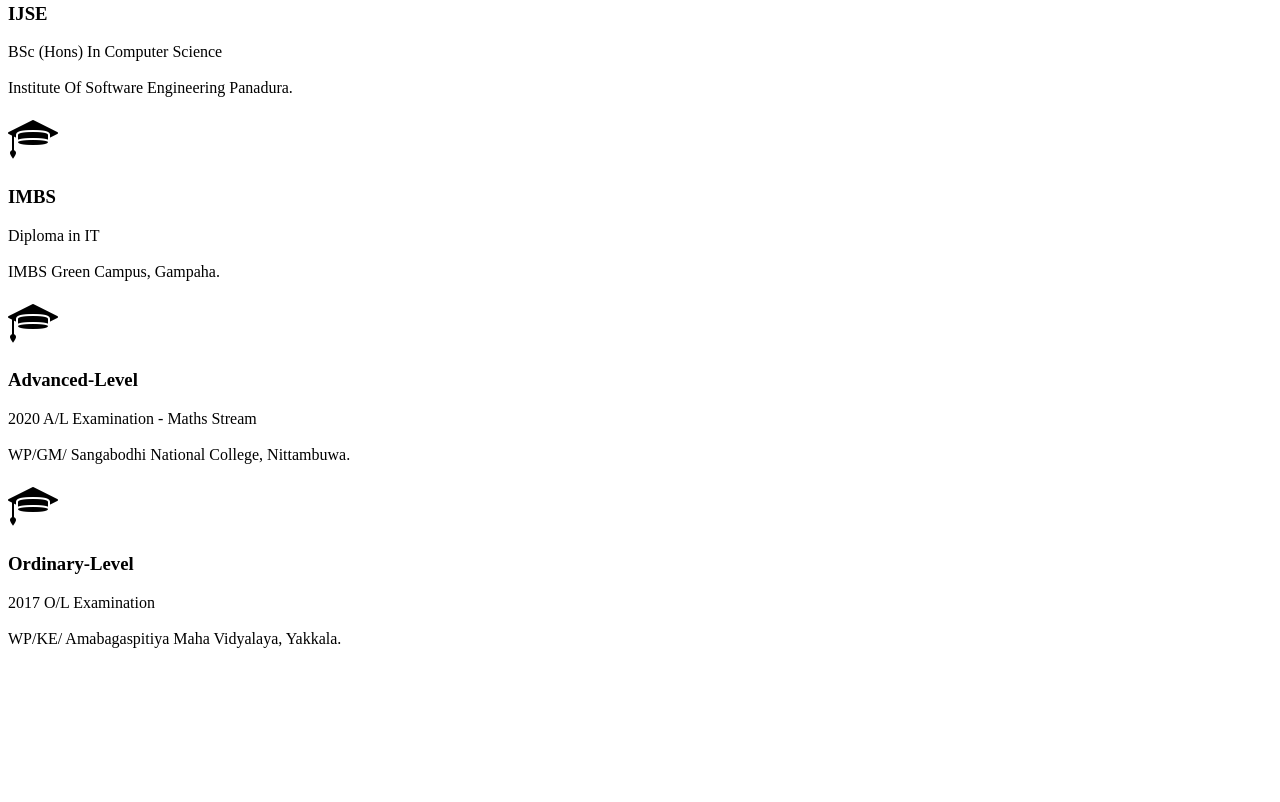
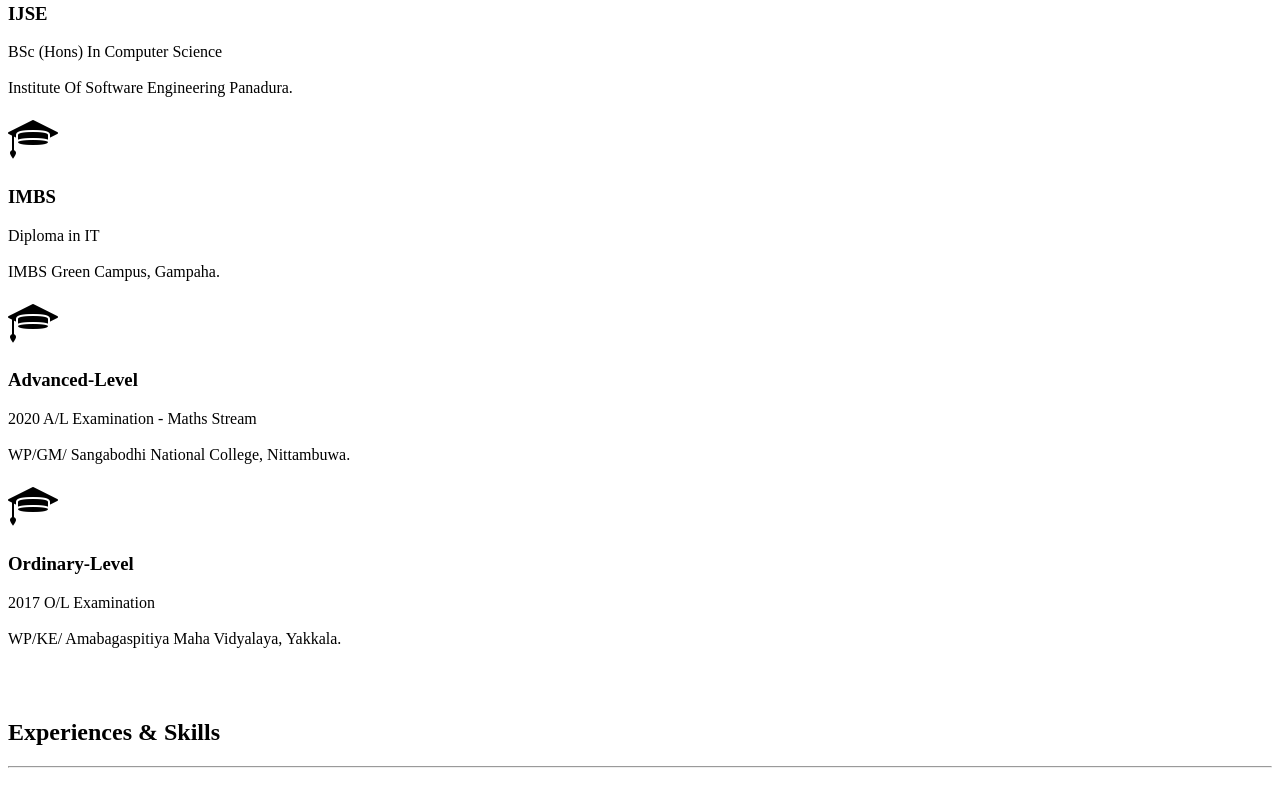
Before and after one commit to UvinduV/my-profile, a plain HTML site: page index.html in a window 1280 px wide. Shown: the part 1905-2707 px from the top of the page. Before the commit the page ends 2613 px from the top, so only its background shows below. Drawn offline with Linux system fonts and the light colour scheme.

Commit message:
create skills section

```diff
--- a/index.html
+++ b/index.html
@@ -187,7 +187,14 @@
     <br><br>
 </section>
 
-
+<!--/// Skills section ///-->
+<section>
+    <div>
+        <h1>Experiences & Skills</h1>
+        <hr>
+        <br>
+    </div>
+</section>
 
 </body>
 </html>
```
